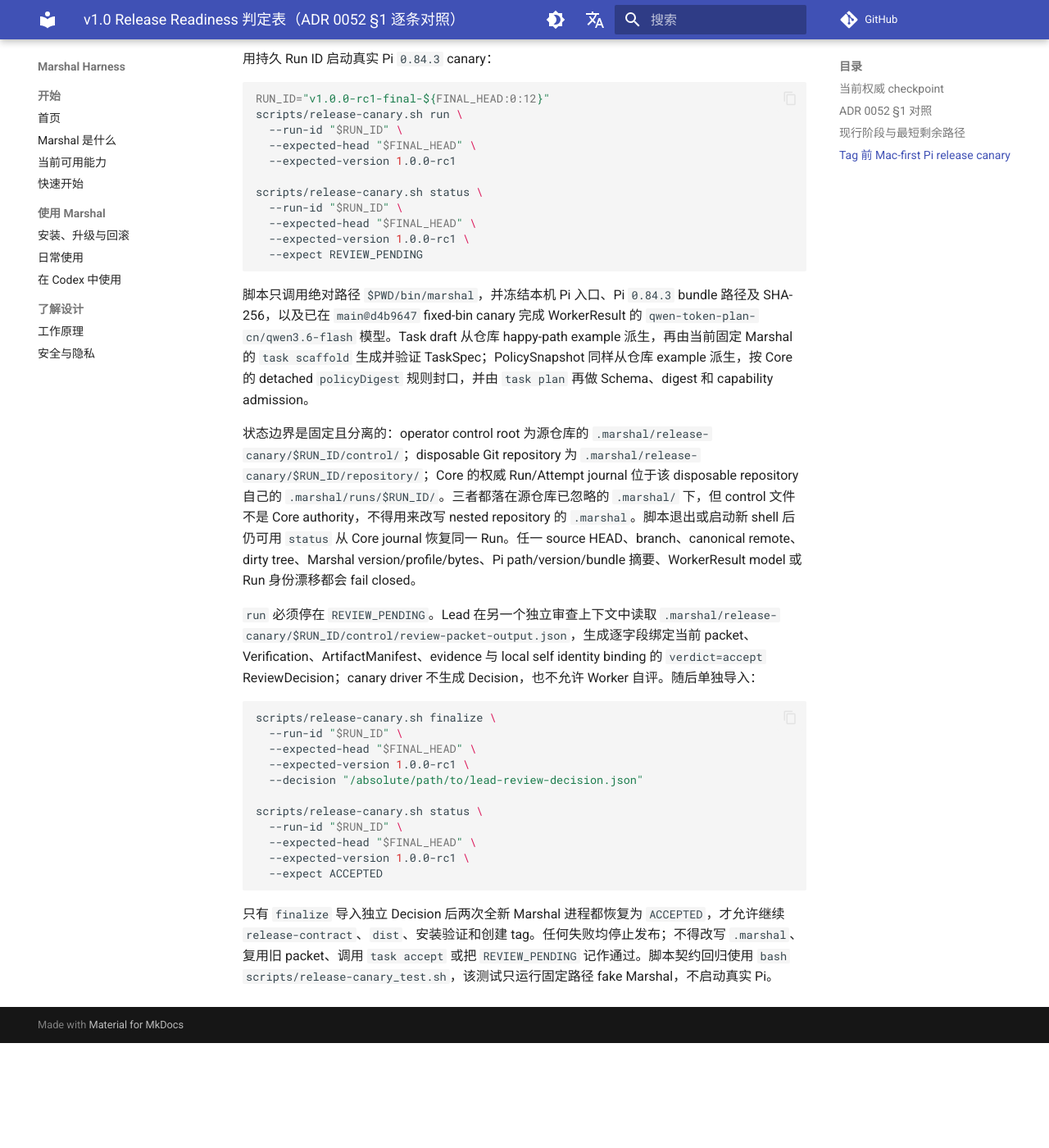
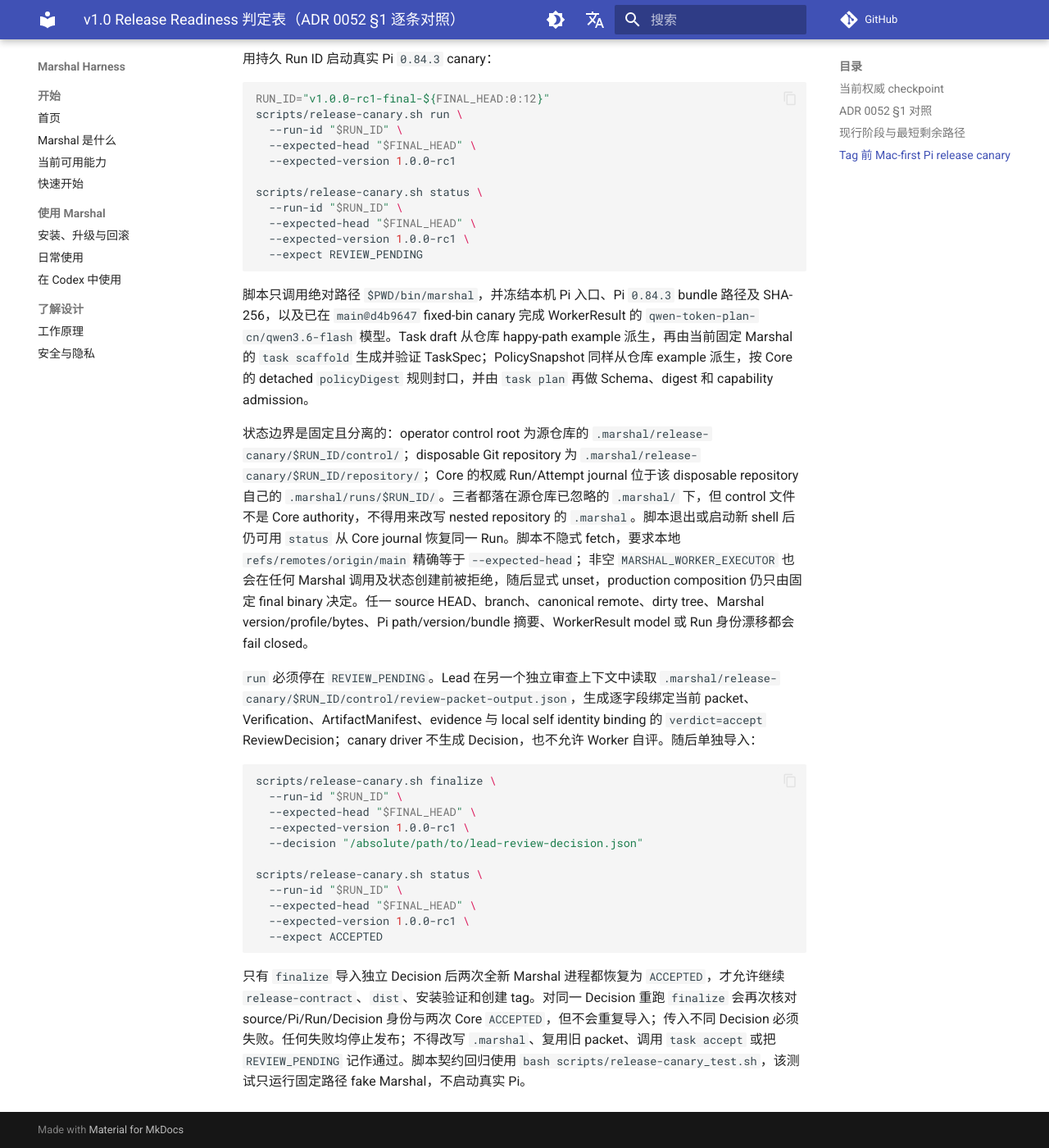
Before and after one commit to chiga0/marshal-harness, an MkDocs documentation site: the page built from docs/v1-release-readiness.md, in a window 1280 px wide and 1400 px high, scrolled down 2792 px. Shown: the whole window at 82% size. Built offline with MkDocs 1.6.1 and Material for MkDocs 9.7.7, drawn with Linux system fonts in a browser that asks for light colours; comment, search, counter and statistics services are not loaded; before the commit the page ends 4064 px from its top, so only the background shows below that.

Commit message:
fix: harden release canary recovery

````diff
--- a/docs/v1-release-readiness.md
+++ b/docs/v1-release-readiness.md
@@ -75,7 +75,7 @@ scripts/release-canary.sh status \
 
 脚本只调用绝对路径 `$PWD/bin/marshal`，并冻结本机 Pi 入口、Pi `0.84.3` bundle 路径及 SHA-256，以及已在 `main@d4b9647` fixed-bin canary 完成 WorkerResult 的 `qwen-token-plan-cn/qwen3.6-flash` 模型。Task draft 从仓库 happy-path example 派生，再由当前固定 Marshal 的 `task scaffold` 生成并验证 TaskSpec；PolicySnapshot 同样从仓库 example 派生，按 Core 的 detached `policyDigest` 规则封口，并由 `task plan` 再做 Schema、digest 和 capability admission。
 
-状态边界是固定且分离的：operator control root 为源仓库的 `.marshal/release-canary/$RUN_ID/control/`；disposable Git repository 为 `.marshal/release-canary/$RUN_ID/repository/`；Core 的权威 Run/Attempt journal 位于该 disposable repository 自己的 `.marshal/runs/$RUN_ID/`。三者都落在源仓库已忽略的 `.marshal/` 下，但 control 文件不是 Core authority，不得用来改写 nested repository 的 `.marshal`。脚本退出或启动新 shell 后仍可用 `status` 从 Core journal 恢复同一 Run。任一 source HEAD、branch、canonical remote、dirty tree、Marshal version/profile/bytes、Pi path/version/bundle 摘要、WorkerResult model 或 Run 身份漂移都会 fail closed。
+状态边界是固定且分离的：operator control root 为源仓库的 `.marshal/release-canary/$RUN_ID/control/`；disposable Git repository 为 `.marshal/release-canary/$RUN_ID/repository/`；Core 的权威 Run/Attempt journal 位于该 disposable repository 自己的 `.marshal/runs/$RUN_ID/`。三者都落在源仓库已忽略的 `.marshal/` 下，但 control 文件不是 Core authority，不得用来改写 nested repository 的 `.marshal`。脚本退出或启动新 shell 后仍可用 `status` 从 Core journal 恢复同一 Run。脚本不隐式 fetch，要求本地 `refs/remotes/origin/main` 精确等于 `--expected-head`；非空 `MARSHAL_WORKER_EXECUTOR` 也会在任何 Marshal 调用及状态创建前被拒绝，随后显式 unset，production composition 仍只由固定 final binary 决定。任一 source HEAD、branch、canonical remote、dirty tree、Marshal version/profile/bytes、Pi path/version/bundle 摘要、WorkerResult model 或 Run 身份漂移都会 fail closed。
 
 `run` 必须停在 `REVIEW_PENDING`。Lead 在另一个独立审查上下文中读取 `.marshal/release-canary/$RUN_ID/control/review-packet-output.json`，生成逐字段绑定当前 packet、Verification、ArtifactManifest、evidence 与 local self identity binding 的 `verdict=accept` ReviewDecision；canary driver 不生成 Decision，也不允许 Worker 自评。随后单独导入：
 
@@ -93,4 +93,4 @@ scripts/release-canary.sh status \
   --expect ACCEPTED
 ```
 
-只有 `finalize` 导入独立 Decision 后两次全新 Marshal 进程都恢复为 `ACCEPTED`，才允许继续 `release-contract`、`dist`、安装验证和创建 tag。任何失败均停止发布；不得改写 `.marshal`、复用旧 packet、调用 `task accept` 或把 `REVIEW_PENDING` 记作通过。脚本契约回归使用 `bash scripts/release-canary_test.sh`，该测试只运行固定路径 fake Marshal，不启动真实 Pi。
+只有 `finalize` 导入独立 Decision 后两次全新 Marshal 进程都恢复为 `ACCEPTED`，才允许继续 `release-contract`、`dist`、安装验证和创建 tag。对同一 Decision 重跑 `finalize` 会再次核对 source/Pi/Run/Decision 身份与两次 Core `ACCEPTED`，但不会重复导入；传入不同 Decision 必须失败。任何失败均停止发布；不得改写 `.marshal`、复用旧 packet、调用 `task accept` 或把 `REVIEW_PENDING` 记作通过。脚本契约回归使用 `bash scripts/release-canary_test.sh`，该测试只运行固定路径 fake Marshal，不启动真实 Pi。
````
Also changed, not shown: 2 other files.
